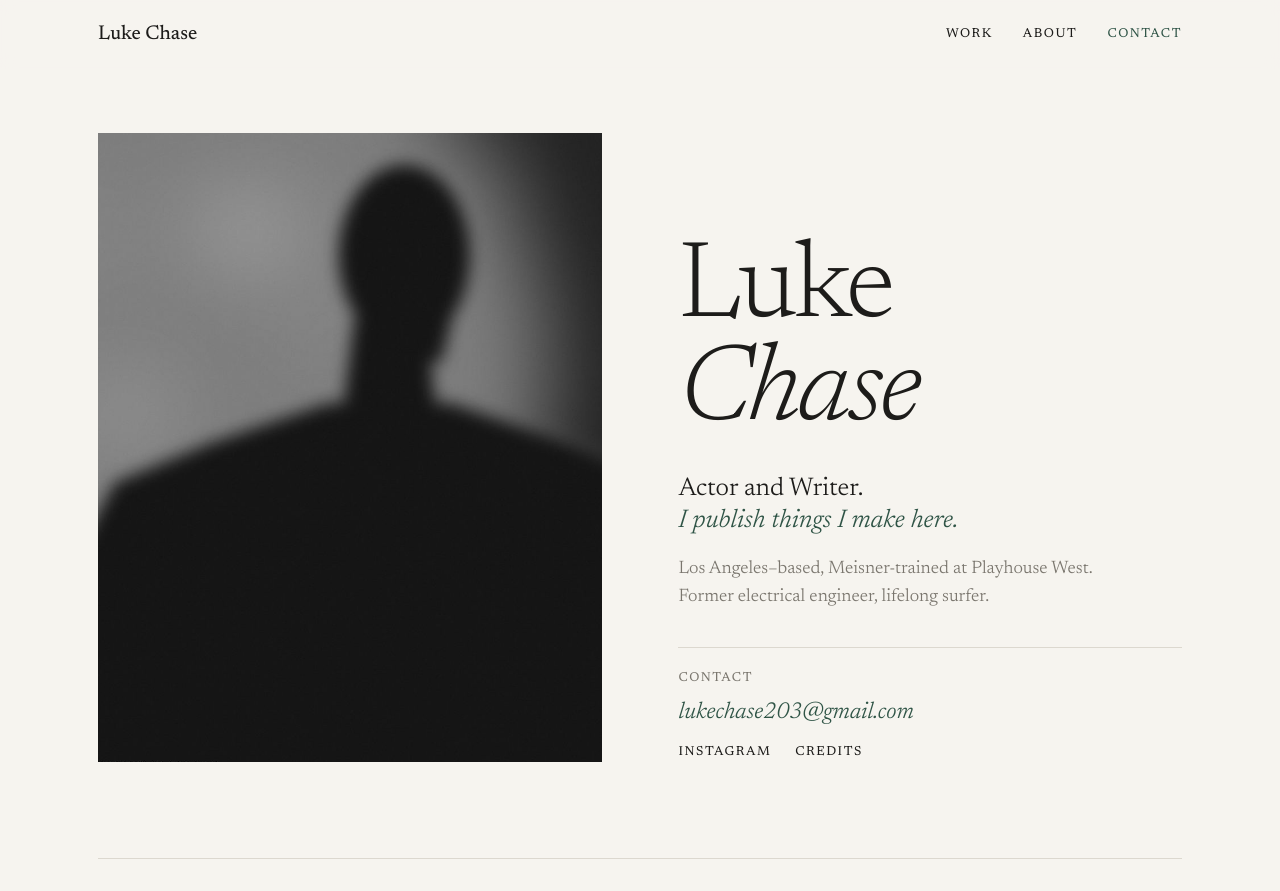
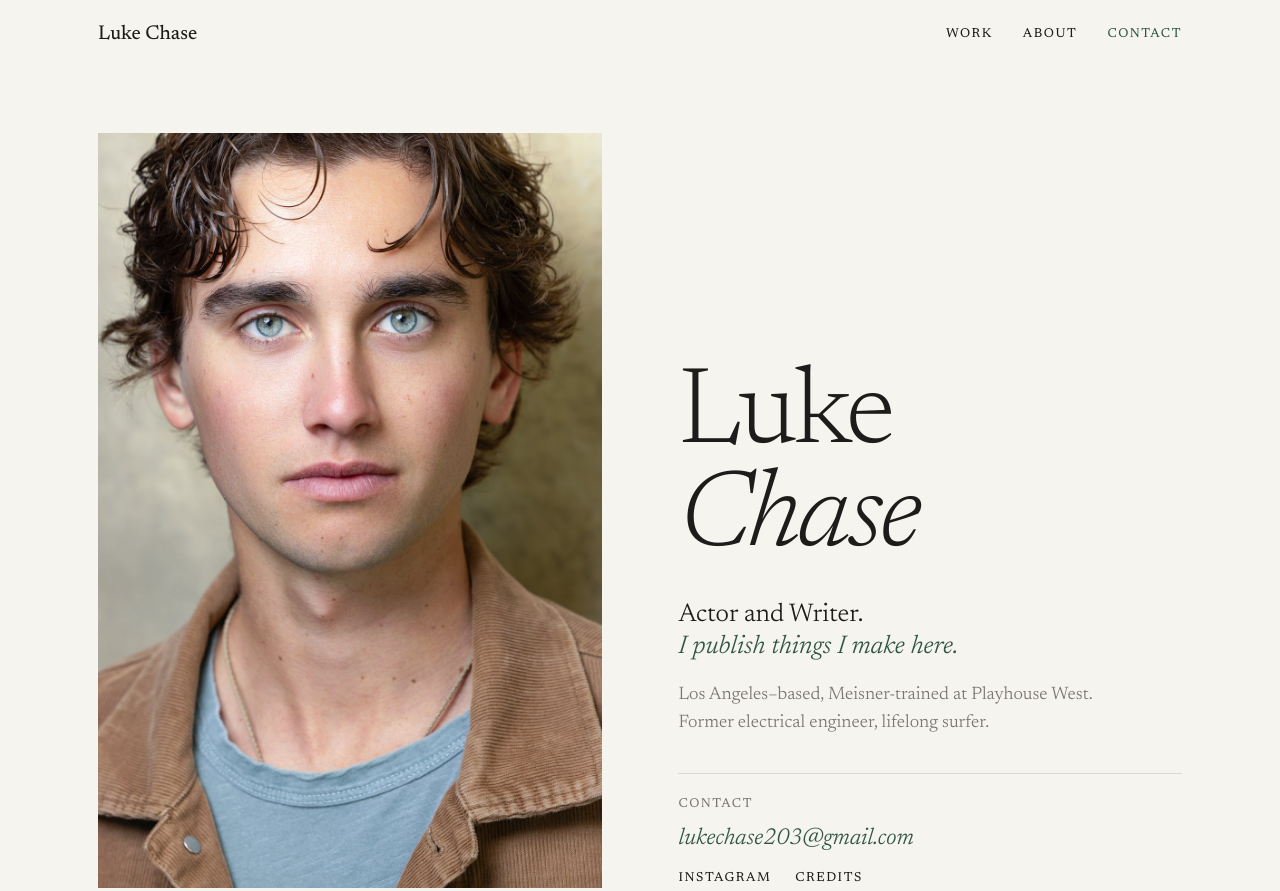
Before and after one commit to teddyhawke/lukechase, a plain HTML site: page index.html in a window 1280 px wide. Shown: the top 891 px of the page. Drawn offline with nearby package versions, Linux system fonts and the light colour scheme.

Commit message:
Add Luke's headshots (retouch on home, OG on about), show photos in color
Co-Authored-By: Claude Opus 5.5 <noreply@anthropic.com>
Claude-Session: https://claude.ai/code/session_01PBdJsBZNzCMrB9vVgyirLy

```diff
--- a/index.html
+++ b/index.html
@@ -27,7 +27,7 @@
 <main class="wrap">
   <!-- OPENING: a line about Luke, a photo, contact info -->
   <div class="hero">
-    <div class="hero-img fade"><img src="assets/headshot-2.jpg" alt="Luke Chase"></div>
+    <div class="hero-img fade"><img src="assets/headshot-home.jpg" alt="Luke Chase"></div>
     <div class="hero-text">
       <h1 class="fade">Luke<br><em>Chase</em></h1>
       <p class="mission fade">Actor and Writer.<br><em>I publish things I make here.</em></p>
--- a/style.css
+++ b/style.css
@@ -14,7 +14,7 @@ html.lenis, html.lenis body { height: auto; }
 *{box-sizing:border-box;margin:0;padding:0}
 html,body{background:var(--bg)}
 body{color:var(--ink);font-family:var(--serif);font-size:18px;line-height:1.55;font-weight:350;-webkit-font-smoothing:antialiased}
-img{display:block;width:100%;height:100%;object-fit:cover;filter:grayscale(1)}
+img{display:block;width:100%;height:100%;object-fit:cover}
 a{color:inherit;text-decoration:none}
 ::selection{background:var(--accent);color:var(--bg)}
 .wrap{max-width:var(--max);margin:0 auto;padding:0 var(--g)}
@@ -46,7 +46,7 @@ section{padding:12vh 0;border-top:1px solid var(--rule)}
 
 /* ---------- HOME ---------- */
 .hero{display:grid;grid-template-columns:1fr 1fr;gap:clamp(32px,6vw,96px);align-items:end;padding:8vh 0 12vh}
-.hero-img{aspect-ratio:4/5;overflow:hidden}
+.hero-img{aspect-ratio:2/3;overflow:hidden}
 .hero h1{font-weight:300;font-size:clamp(56px,8.5vw,128px);line-height:.95;letter-spacing:-.025em}
 .hero h1 em{font-style:italic}
 .mission{margin-top:28px;font-size:clamp(22px,2vw,28px);line-height:1.25}
@@ -100,7 +100,7 @@ section{padding:12vh 0;border-top:1px solid var(--rule)}
 
 /* ---------- ABOUT ---------- */
 .about-grid{display:grid;grid-template-columns:minmax(240px,.8fr) 1.2fr;gap:clamp(32px,6vw,96px);align-items:start}
-.about-img{aspect-ratio:4/5;overflow:hidden;position:sticky;top:100px}
+.about-img{aspect-ratio:2/3;overflow:hidden;position:sticky;top:100px}
 .bio p{margin-bottom:1.1em;max-width:60ch}
 .bio .lede{font-size:clamp(24px,2.3vw,30px);line-height:1.3;font-weight:300}
 .facts{display:grid;grid-template-columns:1fr 1fr;gap:20px 24px;margin-top:40px;padding-top:24px;border-top:1px solid var(--rule)}
```
Also changed, not shown: about.html (+1 -1 lines), assets/headshot-1.jpg (deleted), assets/headshot-2.jpg (deleted), assets/headshot-about.jpg (added), assets/headshot-home.jpg (added), 1 other file.
